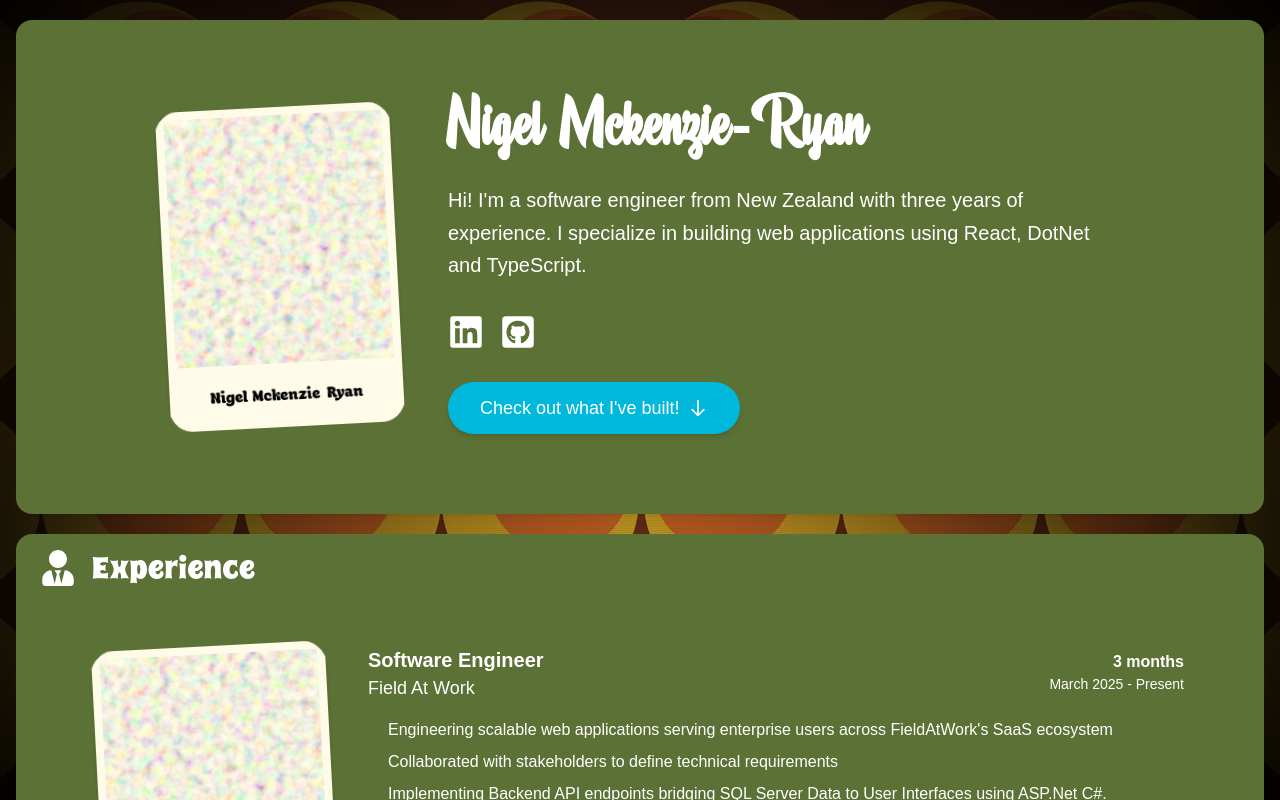
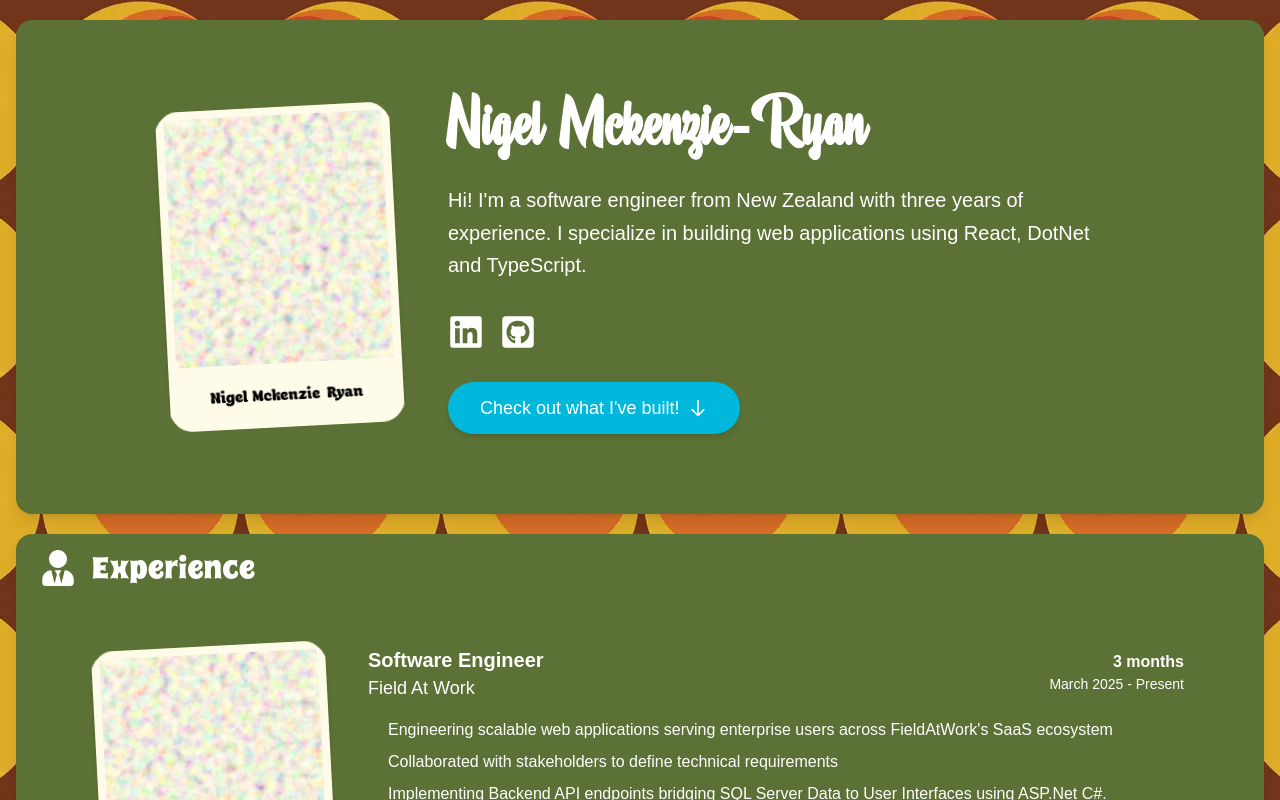
Before and after one commit to nMckenryan/n.mckenryan_portfolio, a Next.js app: page / in a window 1280 px wide. Shown: the top 800 px of the page. Built offline with nearby package versions, Linux system fonts and the light colour scheme.

Commit message:
Added Analytics. removed vignette as it was breaking

```diff
--- a/app/layout.tsx
+++ b/app/layout.tsx
@@ -1,6 +1,7 @@
 import type { Metadata } from "next";
 import { Geist, Geist_Mono } from "next/font/google";
 import "./globals.css";
+import { Analytics } from "@vercel/analytics/next";
 
 const geistSans = Geist({
   variable: "--font-geist-sans",
@@ -24,43 +25,12 @@ export default function RootLayout({
 }>) {
   return (
     <html lang="en">
+      <Analytics />
       <body
         className={`${geistSans.variable} ${geistMono.variable} relative min-h-screen`}
       >
         {/* Background */}
         <div className="fixed inset-0 bg-[url('../public/wallpaper_small.webp')] bg-center"></div>
-
-        {/* 70s TV Vignette */}
-        <div
-          className="fixed inset-0"
-          style={{
-            background: `radial-gradient(
-              circle at center,
-              transparent 0%,
-              rgba(0, 0, 0, 0.7) 70%,
-              rgba(0, 0, 0, 0.9) 100%
-            )`,
-            boxShadow: "inset 0 0 150px rgba(0, 0, 0, 0.8)",
-            zIndex: 1,
-            pointerEvents: "none",
-          }}
-        >
-          {/* CRT Scanlines */}
-          <div
-            className="absolute inset-0"
-            style={{
-              backgroundImage: `repeating-linear-gradient(
-                to bottom,
-                rgba(0, 0, 0, 0.1) 0px,
-                rgba(0, 0, 0, 0.1) 1px,
-                transparent 1px,
-                transparent 2px
-              )`,
-              opacity: 0.5,
-              zIndex: 2,
-            }}
-          />
-        </div>
 
         {/* Content */}
         <div className="relative z-10 min-h-screen">{children}</div>
--- a/package.json
+++ b/package.json
@@ -9,6 +9,7 @@
     "lint": "next lint"
   },
   "dependencies": {
+    "@vercel/analytics": "^1.5.0",
     "next": "15.3.5",
     "react": "^19.0.0",
     "react-dom": "^19.0.0",
```
Also changed, not shown: 1 other file (tests, documents, lock files or other folders).
